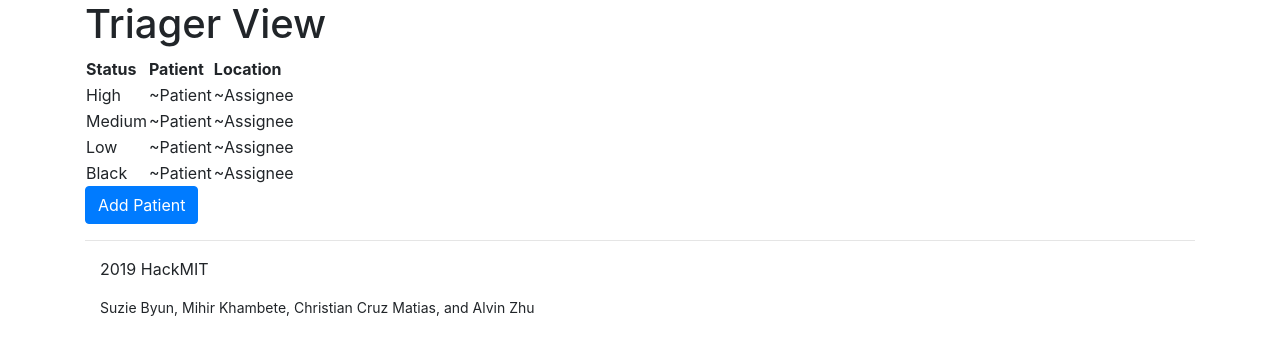
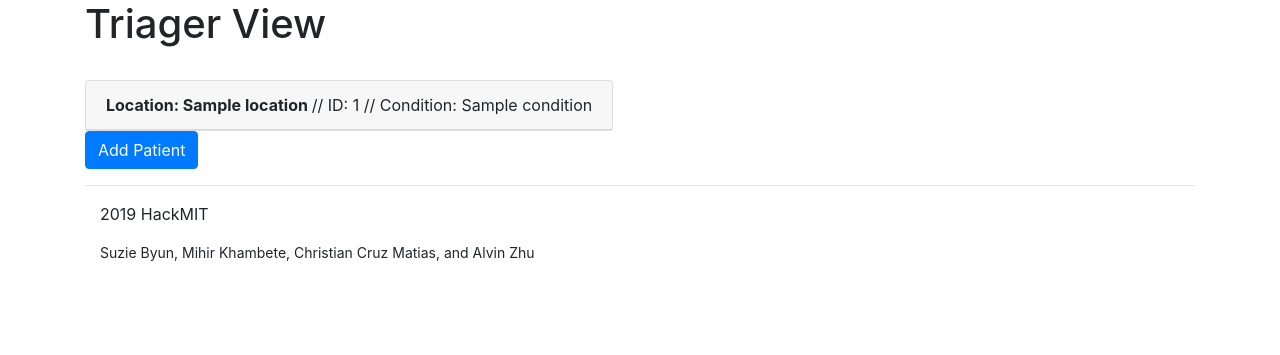
Before and after one commit to MIHIRKHAMBETE/hackmit-2019, a Flask app: template templates/triager.html in a window 1280 px wide. Shown: the part 56-411 px from the top of the page. Run offline with Flask 2, Linux system fonts and the light colour scheme; the template is opened without the code that fills it: most values are stand-ins (such as "Sample title", 1, 10 or a date in 2020); some libraries are stand-ins or nearby versions.

Commit message:
updated triage view

```diff
--- a/templates/triager.html
+++ b/templates/triager.html
@@ -1,34 +1,19 @@
 {% extends "layout.html" %}
 {% block content %}
     <h1>Triager View</h1>
+    <br>
+    <div class="card-deck">
+        <div class='card-group'>
+            {% for patient in patients %}
+            <div class="card {{'text-white bg-danger' if patient.status=='R'}} {{'bg-warning' if patient.status=='Y'}} {{'bg-success' if patient.status=='G'}} {{'text-white bg-dark' if patient.status=='B'}}">
+                <div class='card-header'>
+                    <b> Location: {{ patient.location }} </b> // ID: {{ patient.id }} // Condition: {{ patient.condition }}
+                </div>
+            </div>
+            {% endfor %}
+        </div>
+    </div>
 
-    <table>
-        <tr>
-            <th>Status</th>
-            <th>Patient</th>
-            <th>Location</th>
-        </tr>
-        <tr>
-            <td>High</td>
-            <td>~Patient</td>
-            <td>~Assignee</td>
-        </tr>
-        <tr>
-            <td>Medium</td>
-            <td>~Patient</td>
-            <td>~Assignee</td>
-        </tr>
-        <tr>
-            <td>Low</td>
-            <td>~Patient</td>
-            <td>~Assignee</td>
-        </tr>
-        <tr>
-            <td>Black</td>
-            <td>~Patient</td>
-            <td>~Assignee</td>
-        </tr>
-    </table>
 
     <a href='/patientadd'><button type="button" class="btn btn-primary">Add Patient</button></a>
 
```
Also changed, not shown: firstpass.py (+6 -4 lines), templates/patientadd.html (+4 -4 lines).
